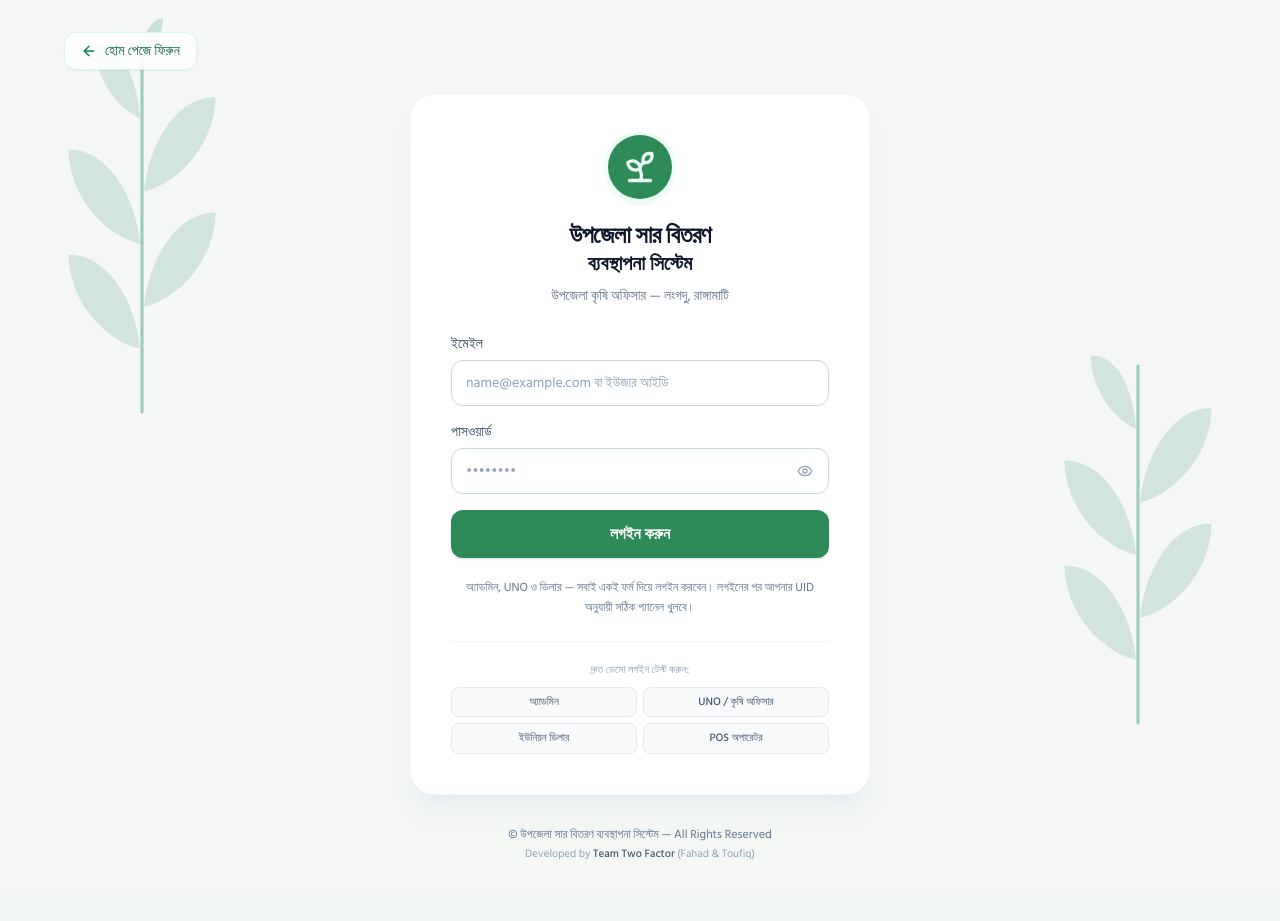
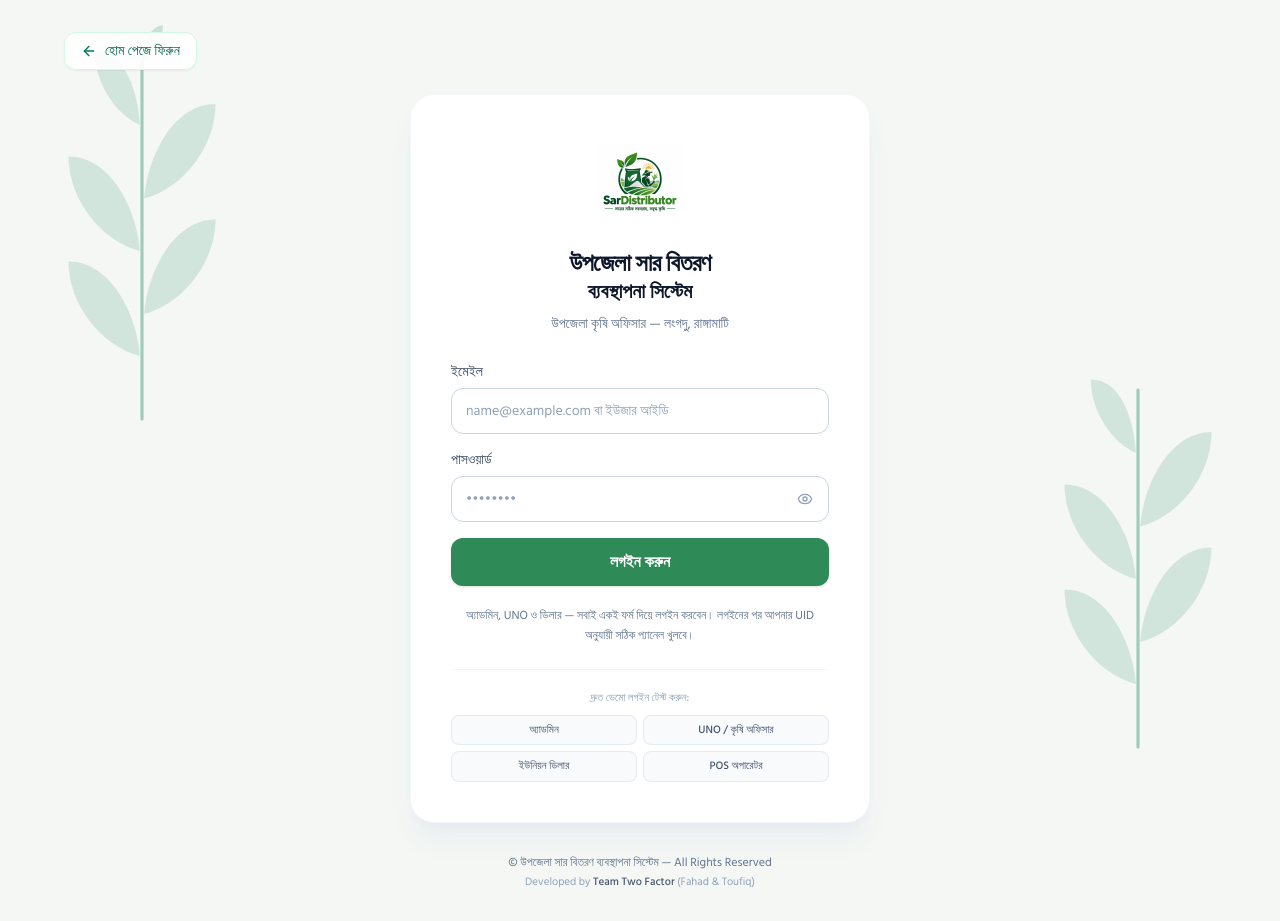
Before and after one commit to toufiquzzaman1177/FDMS-BANGLADESH, a React (Vite) app in the folder frontend/: page / in a window 1280 px wide. Before the commit the page ends 893 px from the top, so only its background shows below. Built offline with nearby package versions, Linux system fonts and the light colour scheme.

Commit message:
Update login page with custom SarDistributor logo

```diff
--- a/frontend/src/components/LoginPage.jsx
+++ b/frontend/src/components/LoginPage.jsx
@@ -1,4 +1,5 @@
 import { useState } from 'react'
+import logoImg from '../assets/logo.jpg'
 import {
   Sprout,
   ArrowLeft,
@@ -111,11 +112,13 @@ export default function LoginPage({ onBackToHome, onLoginSuccess }) {
           ======================================================== */}
       <div className="w-full max-w-[430px] sm:max-w-[460px] bg-white rounded-3xl shadow-xl shadow-slate-200/60 border border-slate-100/80 p-8 sm:p-10 z-10 transition-all duration-300">
 
-        {/* Top Logo Badge */}
-        <div className="flex justify-center mb-5">
-          <div className="w-16 h-16 rounded-full bg-[#2e8b57] text-white flex items-center justify-center shadow-md shadow-emerald-700/20 ring-4 ring-emerald-50">
-            <Sprout className="w-9 h-9 text-emerald-50" strokeWidth={2.2} />
-          </div>
+        {/* Top Logo */}
+        <div className="flex justify-center mb-4">
+          <img
+            src={logoImg}
+            alt="SarDistributor Logo"
+            className="w-20 h-20 sm:w-24 sm:h-24 object-contain rounded-xl hover:scale-105 transition-transform duration-200"
+          />
         </div>
 
         {/* Title & Subtitle */}
```
Also changed, not shown: frontend/public/logo.jpg (added), frontend/src/assets/logo.jpg (added).
